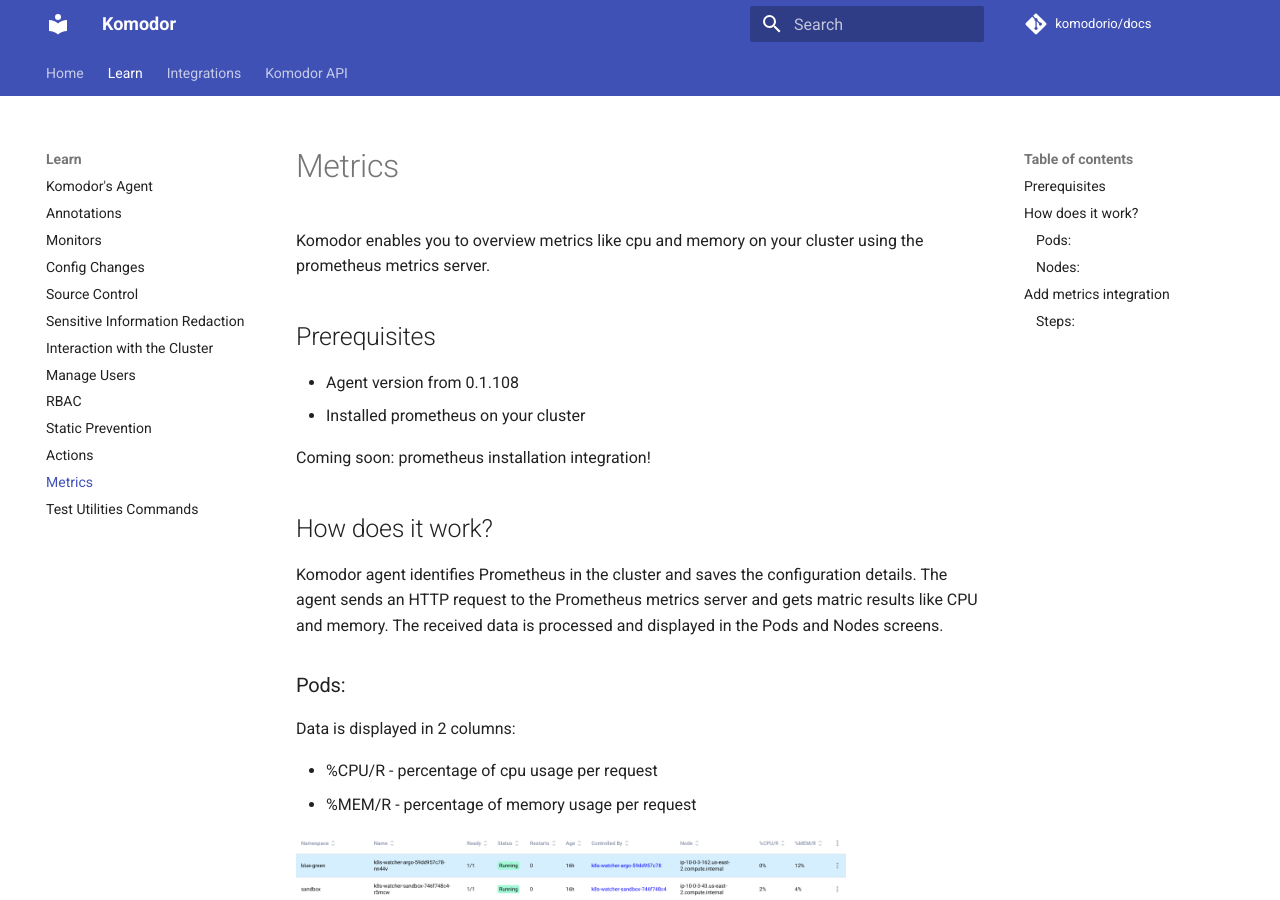
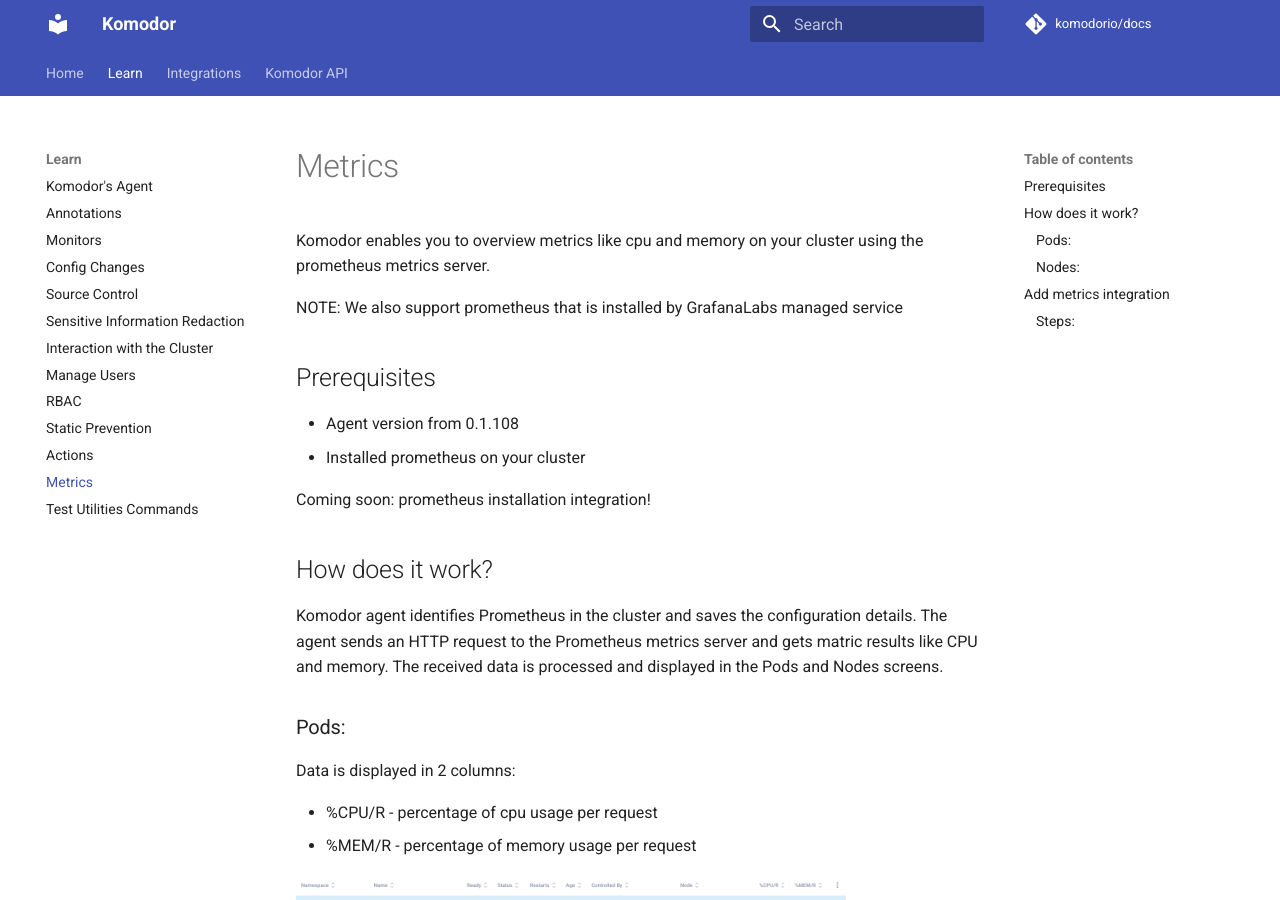
Before and after one commit to komodorio/docs, an MkDocs documentation site: the page built from docs/Learn/Metrics.md, in a window 1280 px wide and 900 px high. Built offline with MkDocs 1.6.1 and Material for MkDocs 9.7.7, drawn with Linux system fonts in a browser that asks for light colours; comment, search, counter and statistics services are not loaded.

Commit message:
Add docs for supporting grafana labs in metrics doc

```diff
--- a/docs/Learn/Metrics.md
+++ b/docs/Learn/Metrics.md
@@ -1,6 +1,8 @@
 # Metrics
 
 Komodor enables you to overview metrics like cpu and memory on your cluster using the prometheus metrics server.
+
+NOTE: We also support prometheus that is installed by GrafanaLabs managed service
 
 ## Prerequisites
 
```
